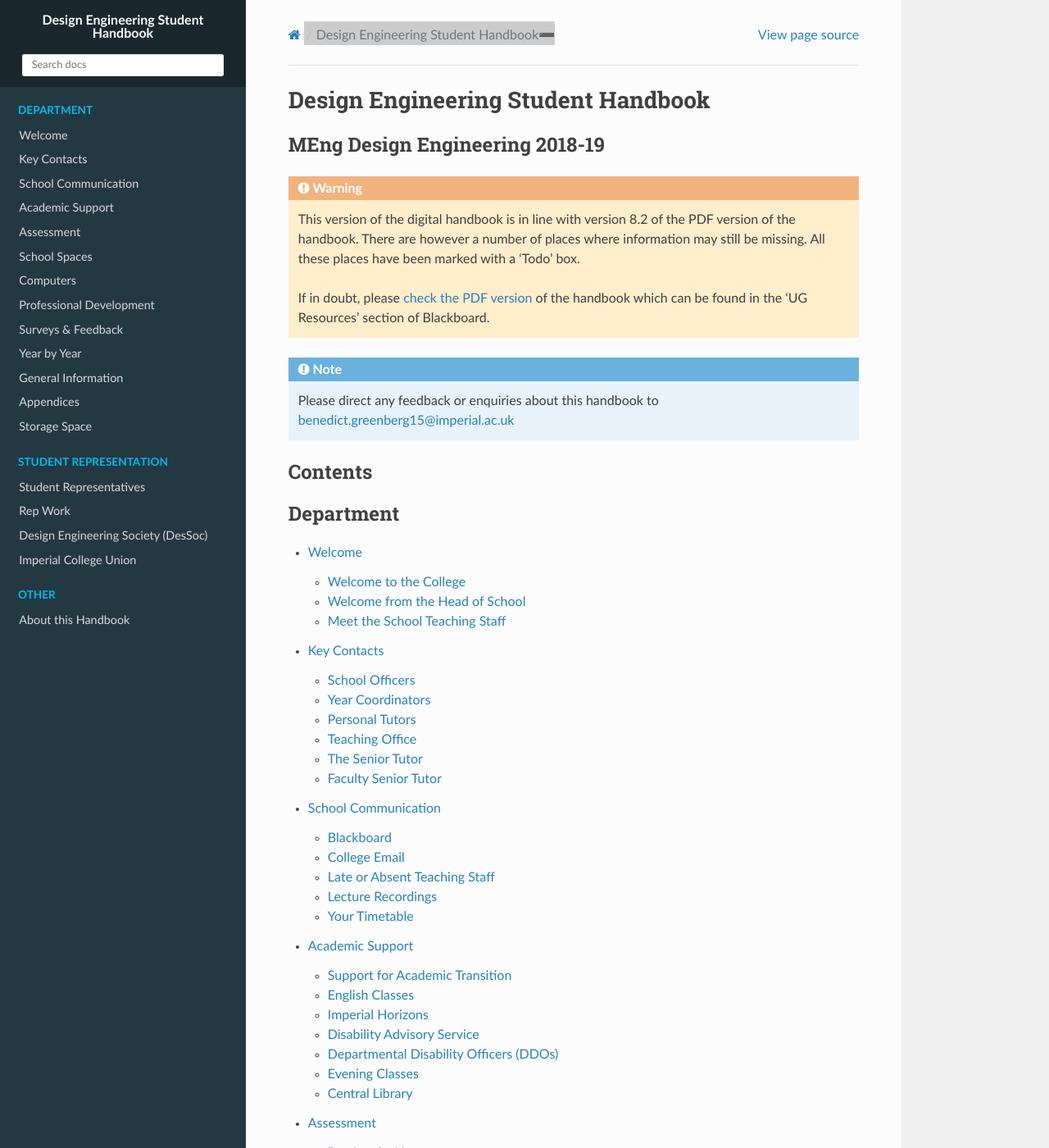
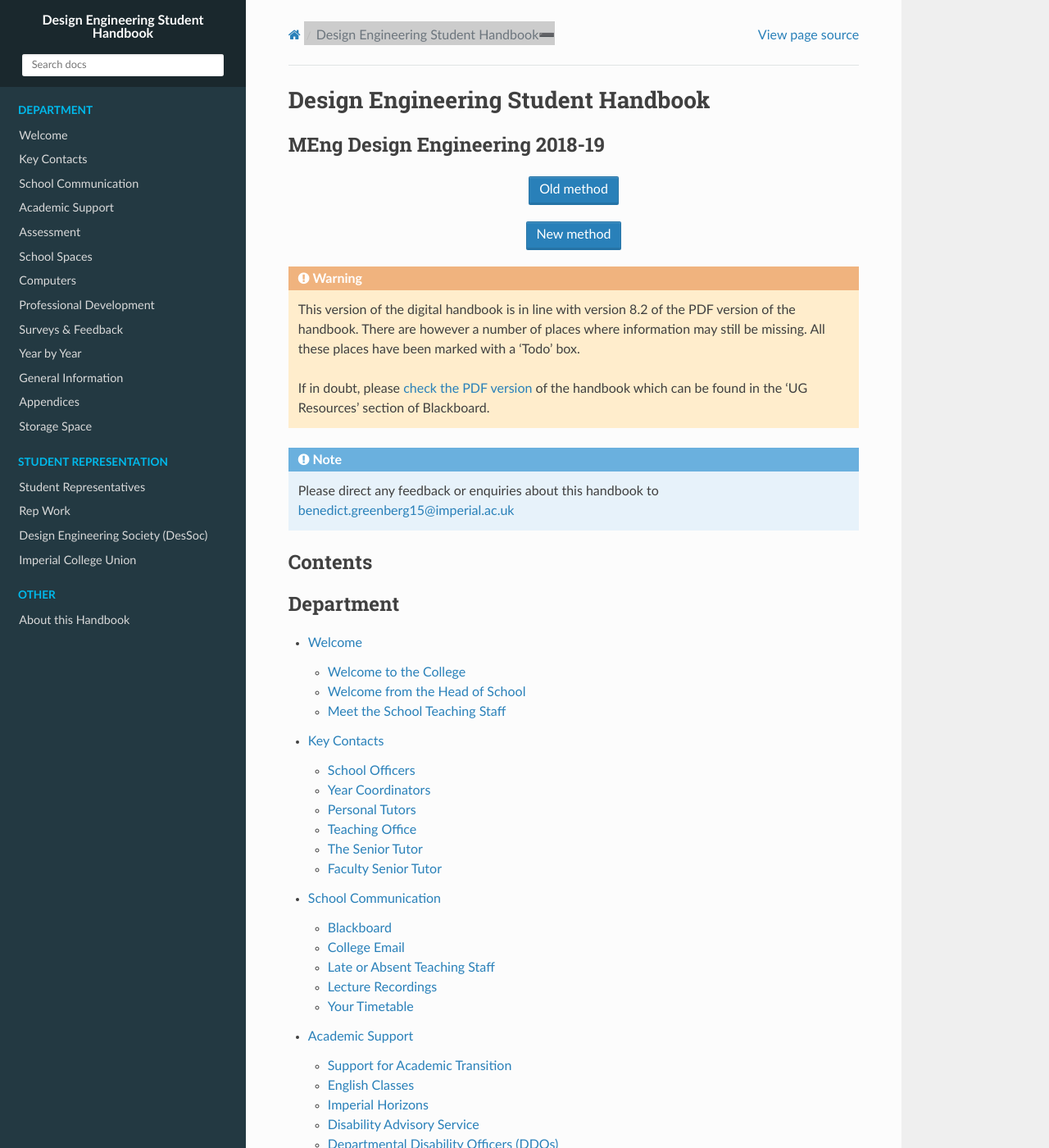
Before and after one commit to ImperialDesSoc/handbook, a Sphinx documentation site: the page built from source/index.rst, in a window 1280 px wide and 1400 px high. Shown: the whole window at 82% size. Built offline with Sphinx 7.4.7 and the Read the Docs theme 2.0.0, drawn with Linux system fonts in a browser that asks for light colours.

Commit message:
Add test demo of button on index page and update button styling

```diff
--- a/source/_static/style_override.css
+++ b/source/_static/style_override.css
@@ -9,9 +9,10 @@
 */
 @import url("css/theme.css");
 
-/* .btn-custom {
-  margin-bottom: 20px !important;
-} */
+.btn-custom {
+  margin-bottom: 20px;
+  white-space: normal;
+}
 
 .wy-table-responsive table td {
     white-space: normal !important;
--- a/source/index.rst
+++ b/source/index.rst
@@ -4,6 +4,16 @@ Design Engineering Student Handbook
 
 MEng Design Engineering 2018-19
 ===============================
+
+.. raw:: html
+
+  <div style="text-align:center">
+  <a class="btn btn-info btn-custom" href="https://google.com" role="button" style="margin-bottom:20px;white-space:normal;">Old method</a>
+  </div>
+
+.. button::
+   :text: New method
+   :link: https://google.com
 
 .. warning::
   This version of the digital handbook is in line with version 8.2 of the PDF version of the handbook. There are however a number of places where information may still be missing. All these places have been marked with a 'Todo' box.
```
